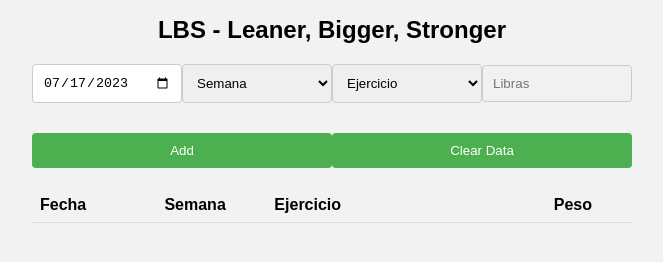
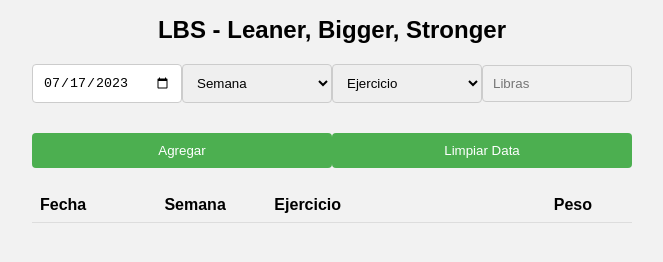
Before and after one commit to mbagnara/LBS, a plain HTML site: page index.html in a window 1280 px wide. Shown: the full height of the page, 308-971 px from the left. Drawn offline with Linux system fonts and the light colour scheme.

Commit message:
Add files via upload
Changed tags to Add and Clear Data buttons to "Agregar" and "Limpiar Data"

```diff
--- a/index.html
+++ b/index.html
@@ -131,8 +131,8 @@
   </div>
 
   <div class="dropdown">
-    <button onclick="addExercise()">Add</button>
-    <button onclick="clearTable()">Clear Data</button>
+    <button onclick="addExercise()">Agregar</button>
+    <button onclick="clearTable()">Limpiar Data</button>
   </div>
 
   <table id="exerciseTable">
```
